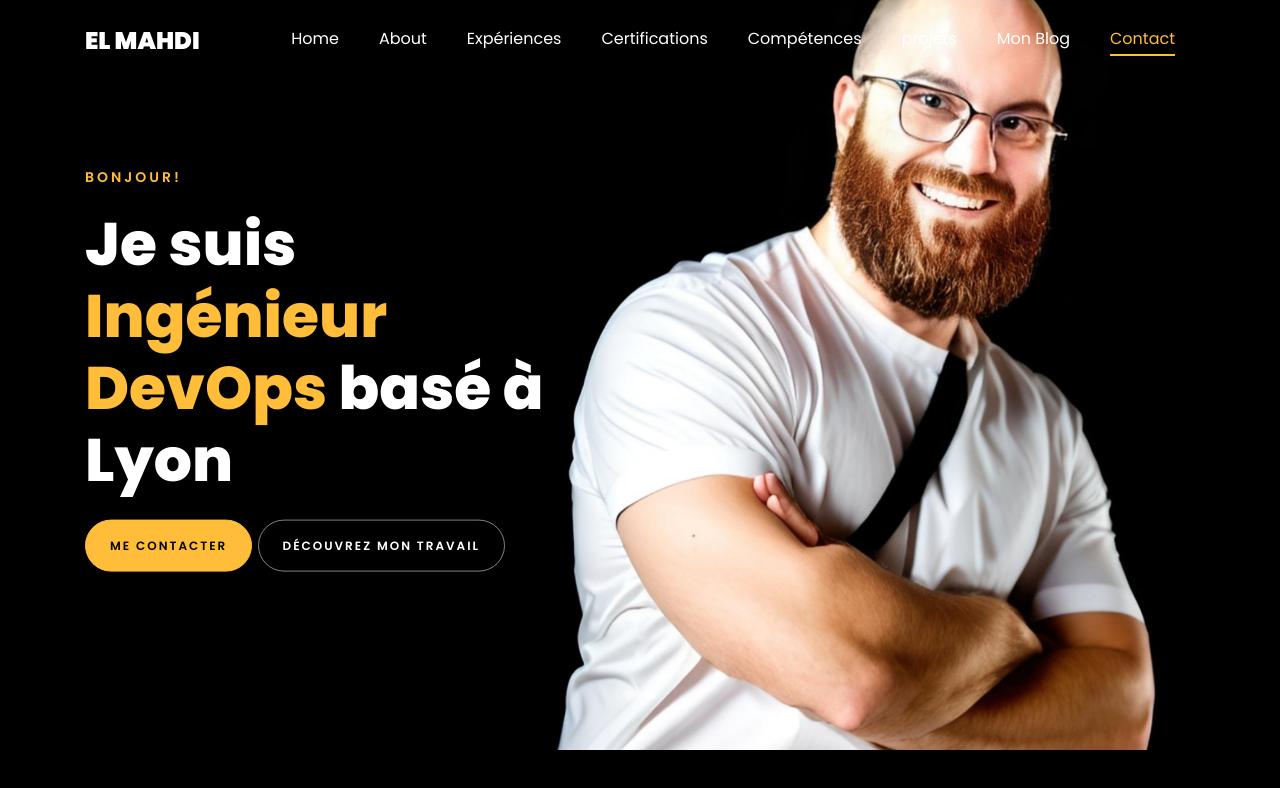
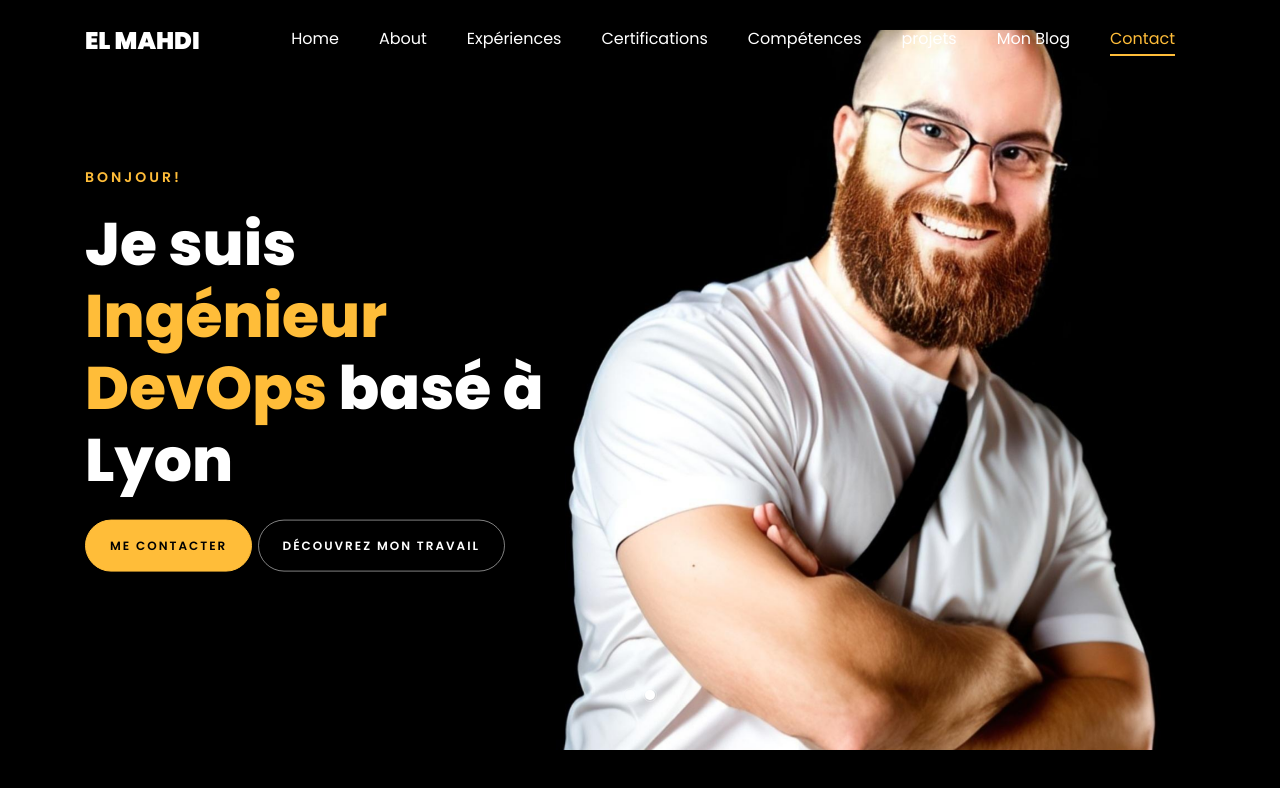
Before and after one commit to mahdibenkhider/Portfolio, a plain HTML site: page index.html in a window 1280 px wide. Shown: the top 788 px of the page. Drawn offline with Linux system fonts and the light colour scheme; files whose address does not match are found by name.

Commit message:
ajouster l'image

```diff
--- a/index.html
+++ b/index.html
@@ -70,7 +70,7 @@
 			<div class="overlay"></div>
 		  <div class="container">
 			<div class="row d-flex no-gutters slider-text align-items-end justify-content-end" data-scrollax-parent="true">
-				<div class="one-third js-fullheight order-md-last img" style="background-image:url(images/bg_1.png);">
+				<div class="one-third js-fullheight order-md-last img" style="background-image:url(images/bg_1.png);margin-top: 30px;">
 					<div class="overlay"></div>
 				</div>
 				<div class="one-forth d-flex align-items-center ftco-animate" data-scrollax=" properties: { translateY: '70%' }">
```
